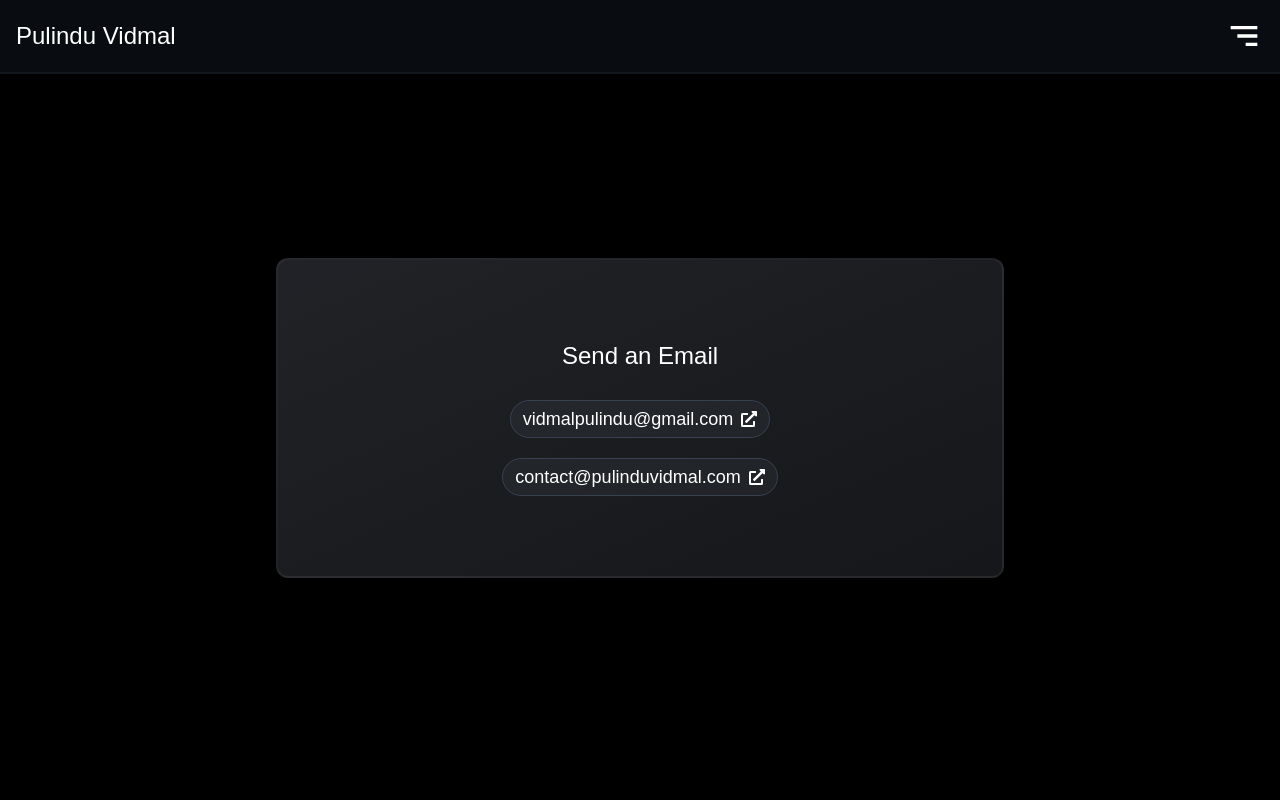
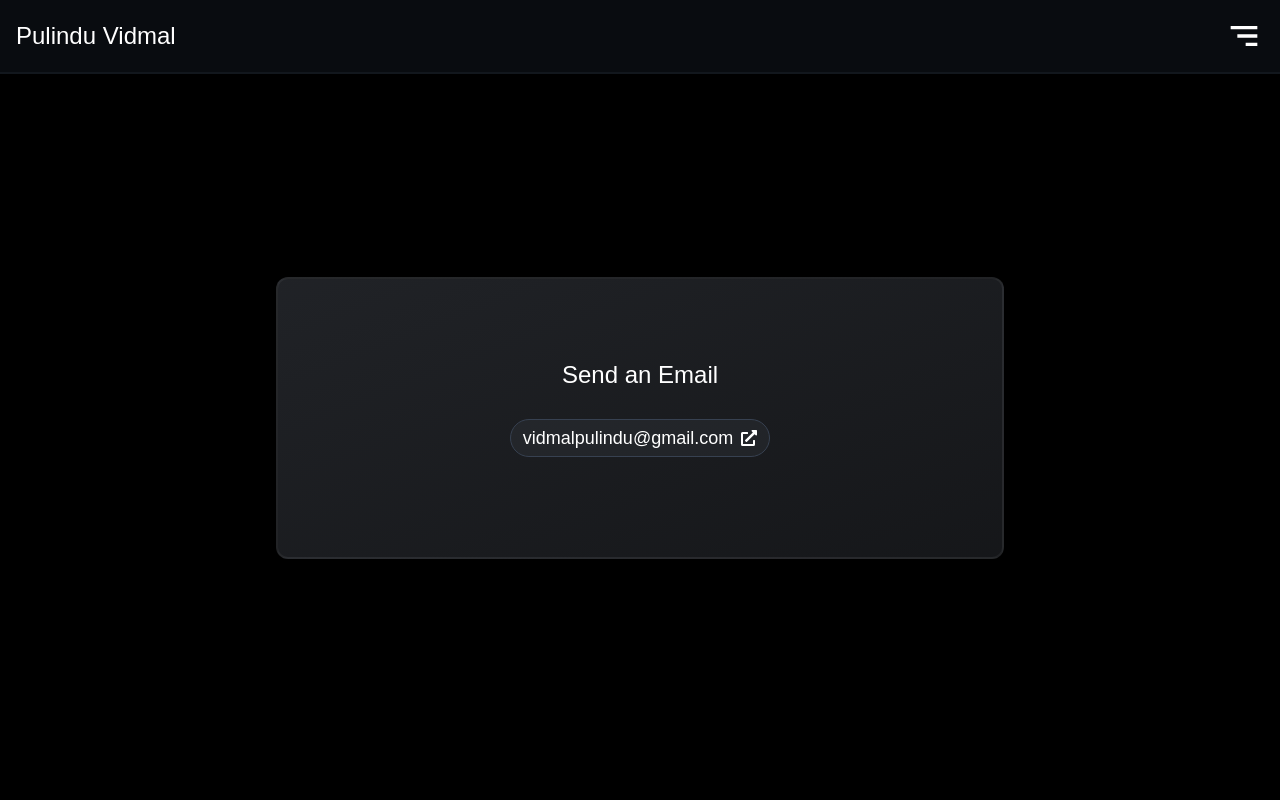
Before and after one commit to puliya2002/My-Portfolio-Website-, a React (Vite) app: page /contact in a window 1280 px wide. Shown: the top 800 px of the page. Built offline with nearby package versions, Linux system fonts and the light colour scheme; a web font is replaced by a local one.

Commit message:
CV download error fixed

```diff
--- a/src/components/ContctPage.jsx
+++ b/src/components/ContctPage.jsx
@@ -27,14 +27,14 @@ border-white/5 border-2 rounded-xl shadow p-5  items-center justify-center flex-
               <FaExternalLinkAlt />
             </div>
           </a>
-          <a href="mailto:contact@pulinduvidmal.com" target="_blank">
+          {/* <a href="mailto:contact@pulinduvidmal.com" target="_blank">
             <div
               className="flex gap-2 items-center border-[1.7px] rounded-full px-3 py-1 border-gray-700 cursor-pointer hover:bg-gray-500/50 bg-gray-500/10 w-fit hover:scale-95"
             >
               <p className="text-lg">contact@pulinduvidmal.com</p>
               <FaExternalLinkAlt />
             </div>
-          </a>
+          </a> */}
         </div>
       </div>
 
--- a/src/components/Hero.jsx
+++ b/src/components/Hero.jsx
@@ -36,14 +36,17 @@ const springAnimation = {
 };
 
 const Hero = () => {
+
   const handleDownload = () => {
     const link = document.createElement("a");
-    link.href = `public/pulindu_vidmal_software_engineer_resume.pdf`;
+    link.href = "/pulindu_vidmal_software_engineer_resume.pdf";
     link.download = "pulindu_vidmal_software_engineer_resume.pdf";
     document.body.appendChild(link);
     link.click();
     document.body.removeChild(link);
   };
+
+
 
   const navigate = useNavigate();
 
```
Also changed, not shown: 1 other file (tests, documents, lock files or other folders).
